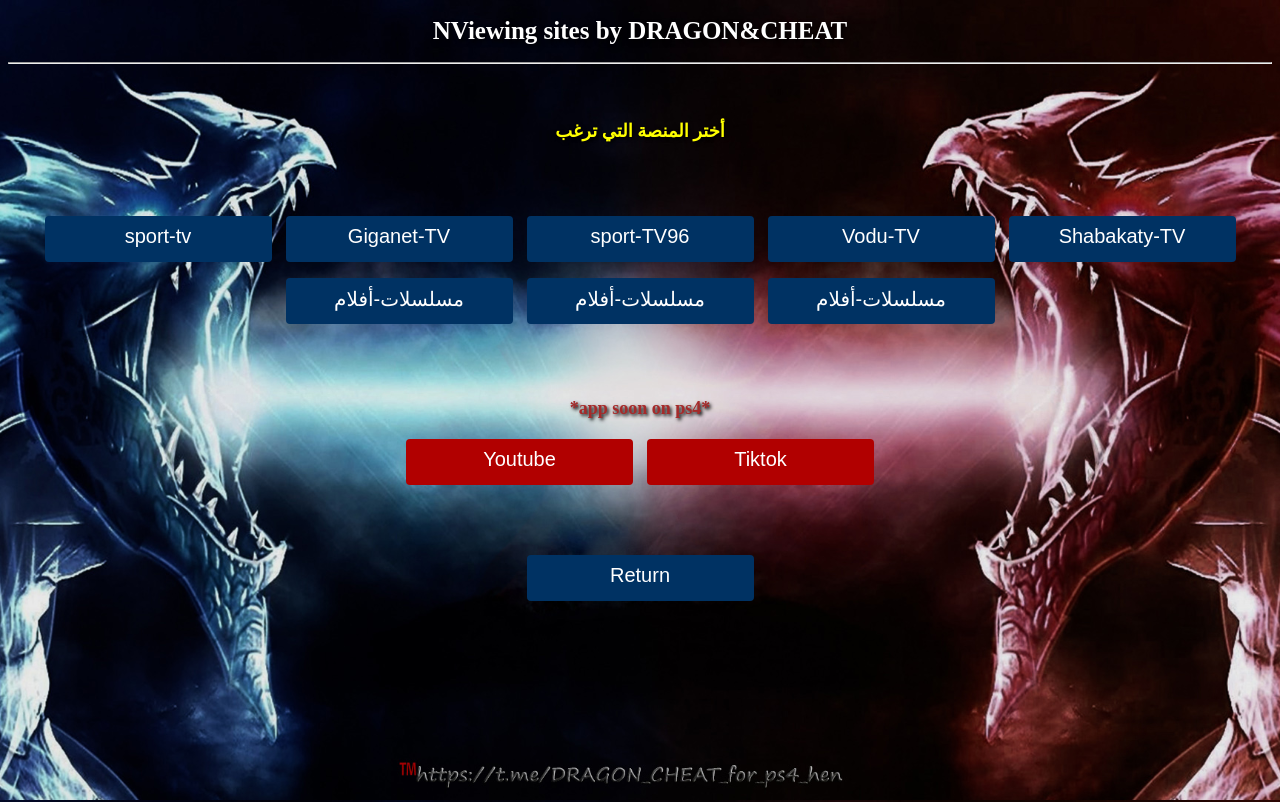
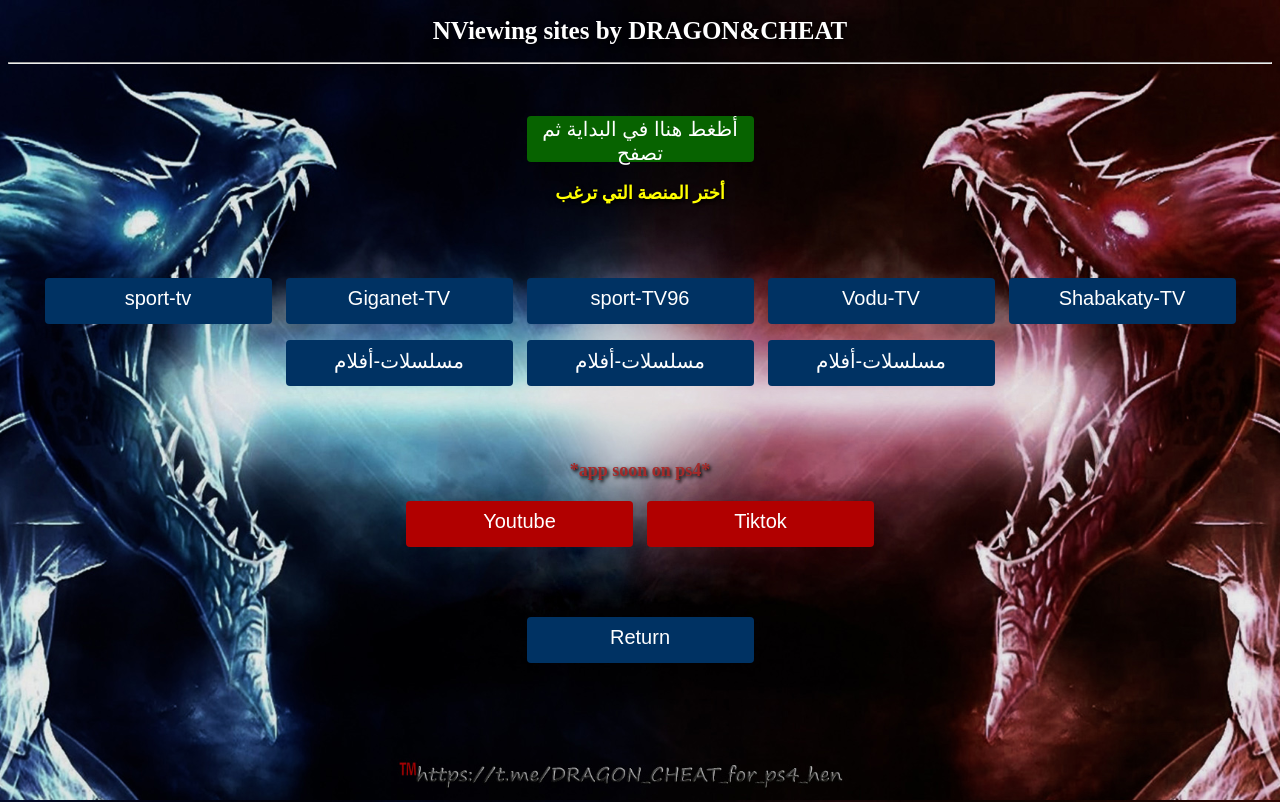
Before and after one commit to DRAGON-CHEAT/ps, a plain HTML site: page nobd/index.html in a window 1280 px wide. Shown: the top 802 px of the page. Drawn offline with Linux system fonts and the light colour scheme.

Commit message:
index.html

```diff
--- a/nobd/index.html
+++ b/nobd/index.html
@@ -9,6 +9,7 @@
 <br>
 <div>
 <br>
+<button class="btn btn-onln" onmouseover="msgs.innerHTML='hostry blocked '" onmouseout="msgs.innerHTML='hostry cleaning  by DRAGON CHEAT'" onclick="history-blocker()">  أظغط هناا في البداية ثم تصفح  </button>
 <h1 style="font-size: 18px;color: yellow;"> أختر المنصة التي ترغب  </h1>
 <br>
 <br>
```
